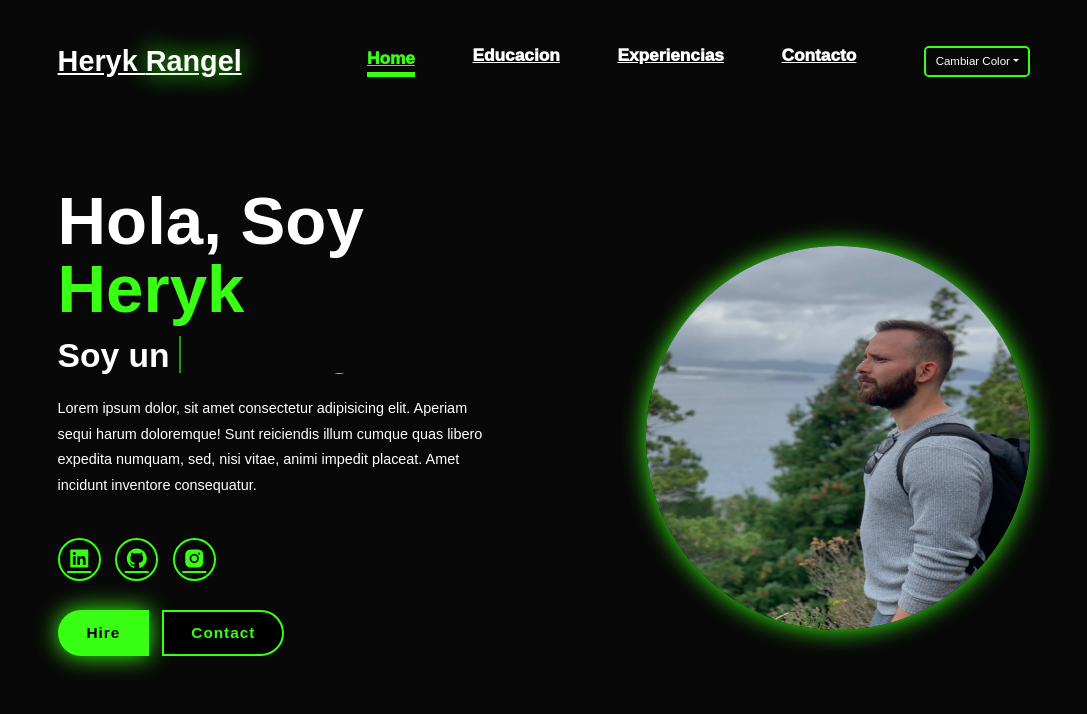
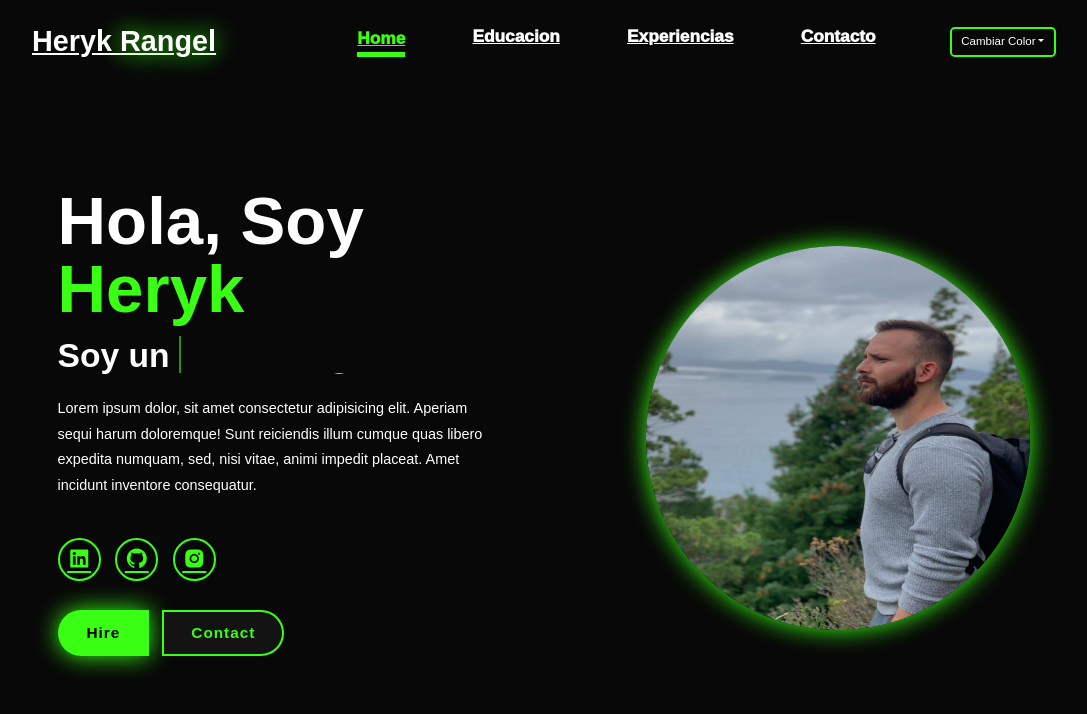
Before and after one commit to HerykRangel/Angular-Portafolio, an Angular app: page /home in a window 1280 px wide. Shown: the top 714 px of the page, without its empty margins (96-1183 px from the left). Built offline with nearby package versions, Linux system fonts and the light colour scheme.

Commit message:
Se ajustan estilos

```diff
--- a/src/app/pages/education/education.component.css
+++ b/src/app/pages/education/education.component.css
@@ -22,7 +22,7 @@
 
 .education {
     padding: 100px 15px;
-    background: var(--second-bg-color);
+    background: var(--bg-color);
 }
 
 .education h2 {
--- a/src/app/pages/home/home.component.css
+++ b/src/app/pages/home/home.component.css
@@ -7,6 +7,7 @@ section{
     display: flex;
     align-items: center;
     justify-content: center;
+    background-color: var(--bg-color);
     gap: 15rem;
 }
 
@@ -114,7 +115,7 @@ span{
 }
 
 .btn-group a:nth-of-type(2){
-    background-color: black;
+    background-color: var(--second-bg-color);
     color: var(--main-color);
     border: 2px solid var(--main-color);
     box-shadow:  0 0 25px transparent;
--- a/src/app/template/header/header.component.css
+++ b/src/app/template/header/header.component.css
@@ -3,12 +3,17 @@
   top: 0;
   left: 0;
   width: 100%;
-  padding: 4rem 12% 4rem;
+  padding: 2rem 10% 2rem;
   background: rgb(0, 0, 0, 0, 3);
   display: flex;
   justify-content: space-between;
   align-items: center;
   z-index: 5;
+  transition: background-color 0.3s ease; /* Transición suave */
+}
+
+.header.scrolled {
+  background-color: var(--second-bg-color); /* Fondo más oscuro */
 }
 
 .logo {
@@ -30,7 +35,7 @@
 .navbar a {
   font-size: 1.8rem;
   color: var(--tex-color);
-  margin-left: 6rem;
+  margin-left: 7rem;
   font-weight: 1000;
   transition: 0.3s ease;
   border-bottom: 10px solid transparent;
--- a/src/styles.css
+++ b/src/styles.css
@@ -1,6 +1,5 @@
 /* You can add global styles to this file, and also import other style files */
 *{
-    /* color-scheme: light dark; */
     margin: 0;
     padding: 0;
     box-sizing: border-box;
```
